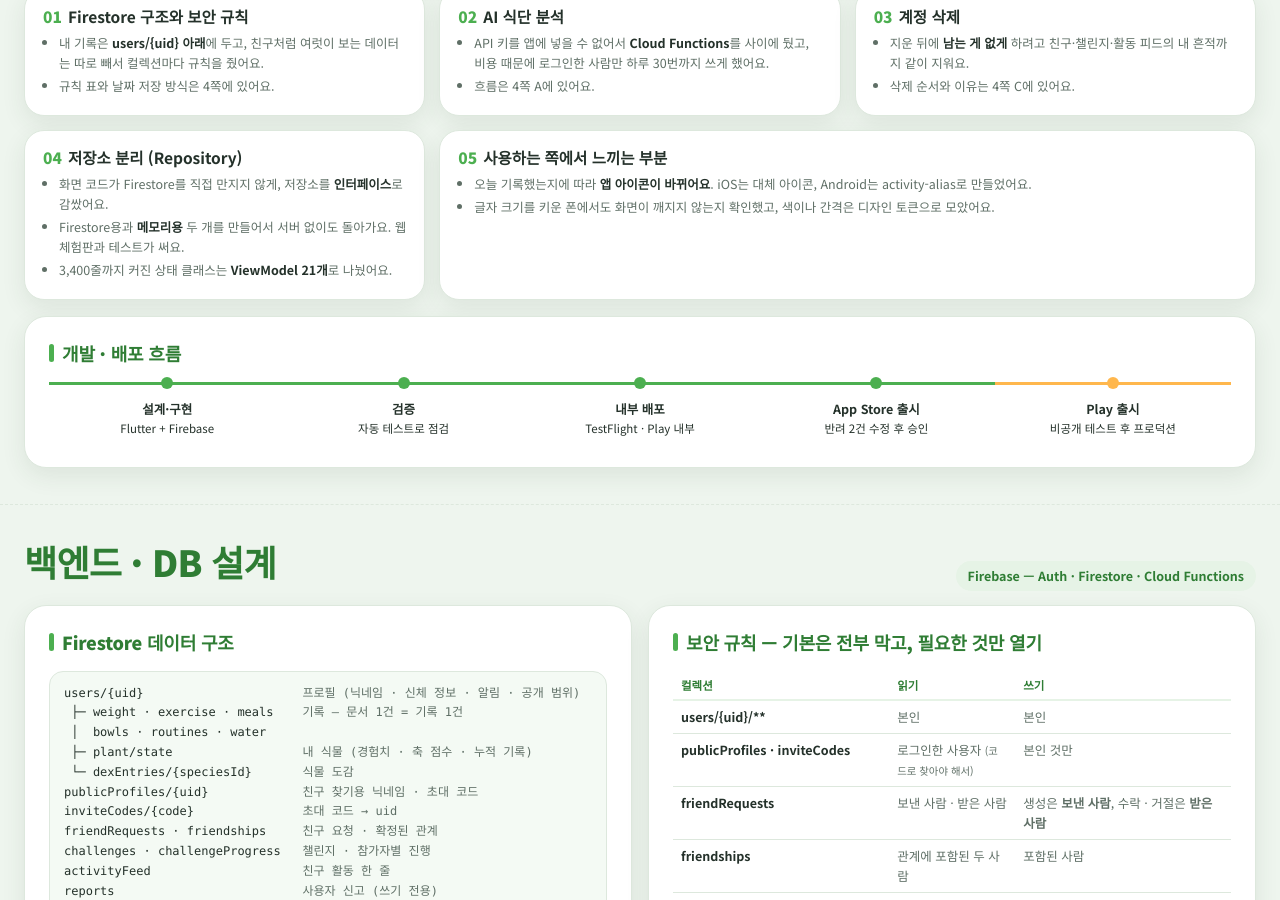
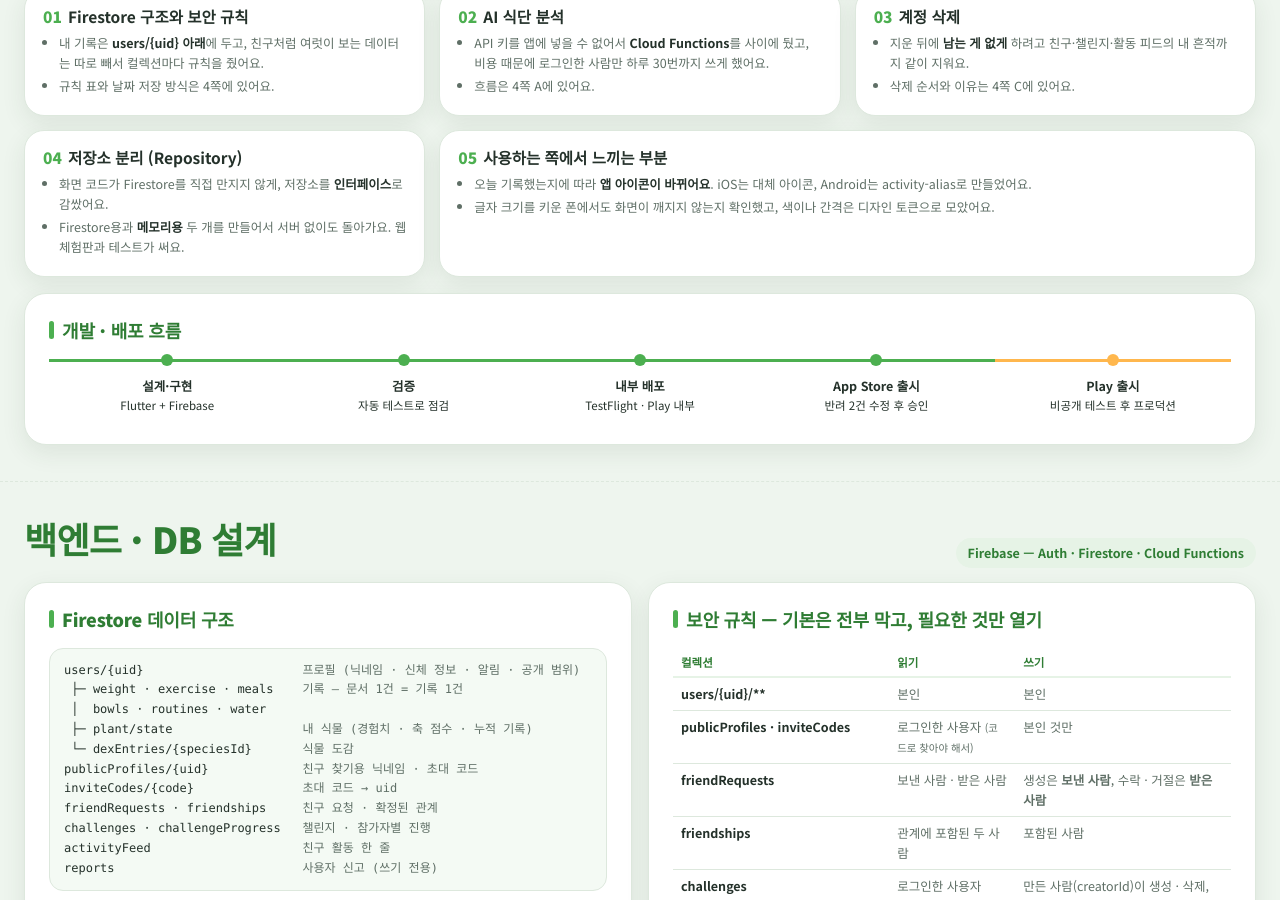
Before and after one commit to CR-KStar/diet_project, a Jekyll site: the page docs/index.html, which Jekyll copies as it is, in a window 1280 px wide and 900 px high, scrolled down 2997 px. Built offline with Jekyll 4.4.1, drawn with Linux system fonts in a browser that asks for light colours.

Commit message:
포트폴리오: 카드 04의 ViewModel 중복 문장 제거
Co-Authored-By: Claude Sonnet 5.5 <noreply@anthropic.com>

```diff
--- a/docs/index.html
+++ b/docs/index.html
@@ -369,8 +369,7 @@
       <li>삭제 순서와 이유는 4쪽 C에 있어요.</li></ul></article>
     <article class="cs"><h3><em>04</em>저장소 분리 (Repository)</h3>
       <ul><li>화면 코드가 Firestore를 직접 만지지 않게, 저장소를 <b>인터페이스</b>로 감쌌어요.</li>
-      <li>Firestore용과 <b>메모리용</b> 두 개를 만들어서 서버 없이도 돌아가요. 웹 체험판과 테스트가 써요.</li>
-      <li>3,400줄까지 커진 상태 클래스는 <b>ViewModel 21개</b>로 나눴어요.</li></ul></article>
+      <li>Firestore용과 <b>메모리용</b> 두 개를 만들어서 서버 없이도 돌아가요. 웹 체험판과 테스트가 써요.</li></ul></article>
     <article class="cs"><h3><em>05</em>사용하는 쪽에서 느끼는 부분</h3>
       <ul><li>오늘 기록했는지에 따라 <b>앱 아이콘이 바뀌어요</b>. iOS는 대체 아이콘, Android는 activity-alias로 만들었어요.</li>
       <li>글자 크기를 키운 폰에서도 화면이 깨지지 않는지 확인했고, 색이나 간격은 디자인 토큰으로 모았어요.</li></ul></article>
```
Also changed, not shown: 1 other file.
